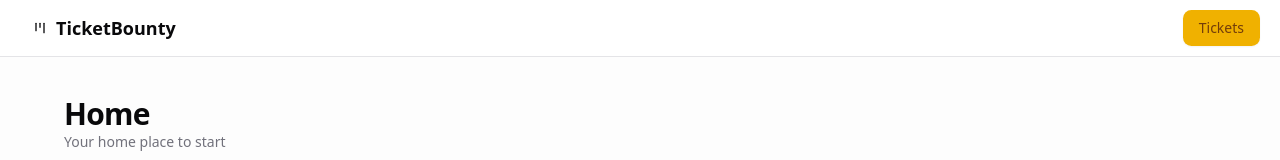
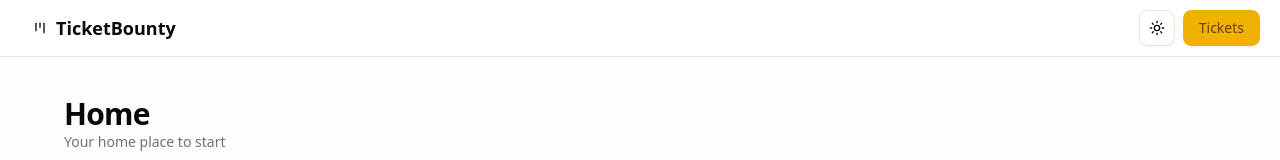
Before and after one commit to zanthrash/the-road-to-next-app, a Next.js app: page / in a window 1280 px wide. Shown: the top 160 px of the page. Built offline with nearby package versions, Linux system fonts and the light colour scheme.

Commit message:
feat: add theme provider and switcher components for dark/light mode support

```diff
--- a/src/app/layout.tsx
+++ b/src/app/layout.tsx
@@ -2,6 +2,7 @@
 import type { Metadata } from "next";
 import { Geist, Geist_Mono } from "next/font/google";
 import { Header } from "@/components/header";
+import { ThemeProvider } from "@/components/theme/theme-provider";
 
 const geistSans = Geist({
   variable: "--font-geist-sans",
@@ -24,10 +25,11 @@
   children: React.ReactNode;
 }>) {
   return (
-    <html lang="en">
+    <html lang="en" suppressHydrationWarning>
       <body
         className={`${geistSans.variable} ${geistMono.variable} antialiased`}
       >
+        <ThemeProvider>
           <Header />
           <main
             className="
@@ -40,6 +42,7 @@
           >
             {children}
           </main>
+        </ThemeProvider>
       </body>
     </html>
   );
--- a/src/components/header.tsx
+++ b/src/components/header.tsx
@@ -1,5 +1,6 @@
 import { LucideKanban } from "lucide-react";
 import Link from "next/link";
+import { ThemeSwitcher } from "@/components/theme/theme-switcher";
 import { buttonVariants } from "@/components/ui/button";
 import { homePath, ticketsPath } from "@/paths";
 
@@ -13,7 +14,7 @@
             w-full flex py-2.5 px-5 justify-between
           "
     >
-      <div>
+      <div className="flex align-items gap-x-2">
         <Link
           href={homePath()}
           className={buttonVariants({ variant: "ghost" })}
@@ -22,7 +23,9 @@
           <h1 className="text-lg font-semibold">TicketBounty</h1>
         </Link>
       </div>
-      <div>
+
+      <div className="flex align-items gap-x-2">
+        <ThemeSwitcher />
         <Link
           href={ticketsPath()}
           className={buttonVariants({ variant: "default" })}
--- /dev/null
+++ b/src/components/theme/theme-provider.tsx
@@ -0,0 +1,10 @@
+import { ThemeProvider as NextThemeProvider } from "next-themes";
+import { ReactNode } from "react";
+
+export const ThemeProvider = ({ children }: { children: ReactNode }) => {
+  return (
+    <NextThemeProvider attribute="class" defaultTheme="system" enableSystem>
+      {children}
+    </NextThemeProvider>
+  );
+};
--- /dev/null
+++ b/src/components/theme/theme-switcher.tsx
@@ -0,0 +1,20 @@
+"use client";
+import { LucideMoon, LucideSun } from "lucide-react";
+import { useTheme } from "next-themes";
+import { Button } from "../ui/button";
+
+export const ThemeSwitcher = () => {
+  const { theme, setTheme } = useTheme();
+  return (
+    <Button
+      variant="outline"
+      size="icon"
+      onClick={() => setTheme(theme === "light" ? "dark" : "light")}
+    >
+      <LucideSun className="h-4 w-4 rotate-0 scale-100 transition-all dark:rotate-90 dark:scale-0" />
+      <LucideMoon className="absolute h-4 w-4 rotate-90 scale-0 transition-all dark:rotate-0 dark:scale-100" />
+
+      <span className="sr-only">Toggle theme</span>
+    </Button>
+  );
+};
```
Lines whose indentation alone changed are shown as unchanged.
